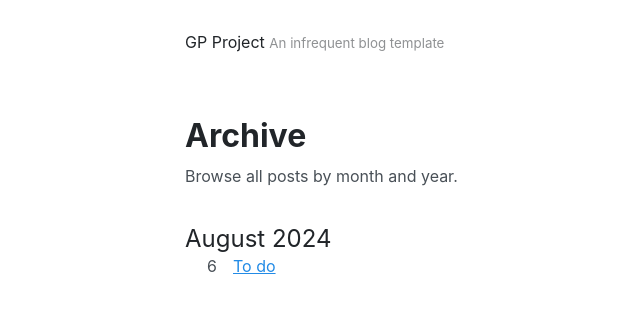
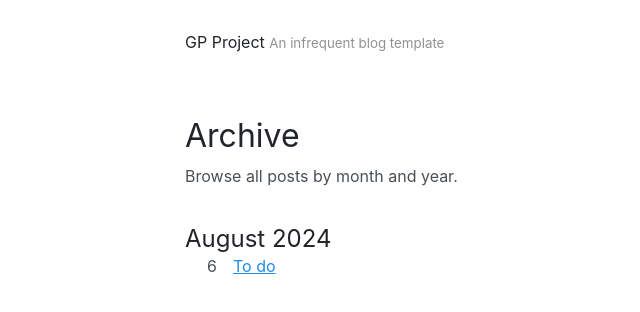
Before and after one commit to akmolteni/gp, a Jekyll site: the page built from archive.md, in a window 1280 px wide. Shown: the top 312 px of the page, without its empty margins (175-815 px from the left). Built offline with Jekyll 4.4.1, drawn with Linux system fonts in a browser that asks for light colours.

Commit message:
Update _type.scss

```diff
--- a/_sass/_type.scss
+++ b/_sass/_type.scss
@@ -4,7 +4,7 @@
 
 h1, h2, h3, h4, h5, h6 {
   margin-bottom: .5rem;
-  /* font-weight: 600; */
+  font-weight: normal;
   line-height: 1.25;
   color: var(--heading-color);
 }
```
